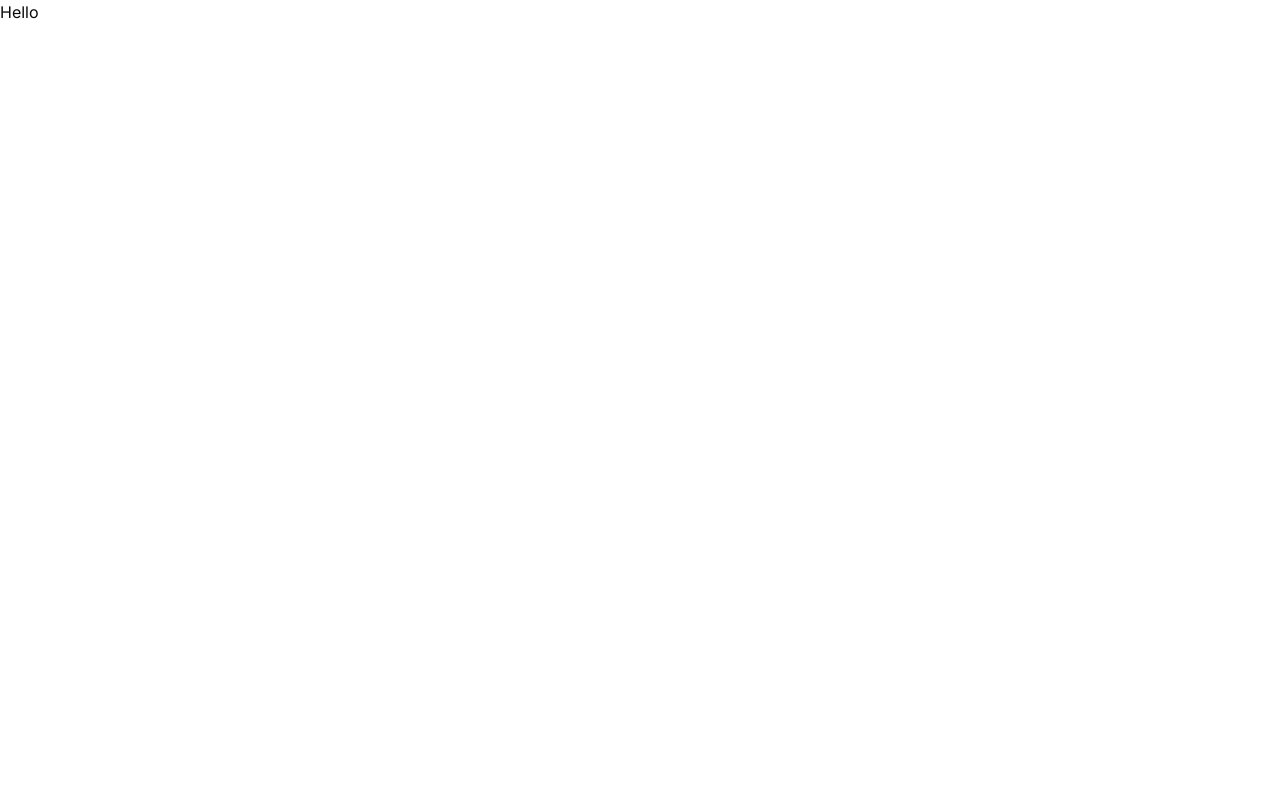
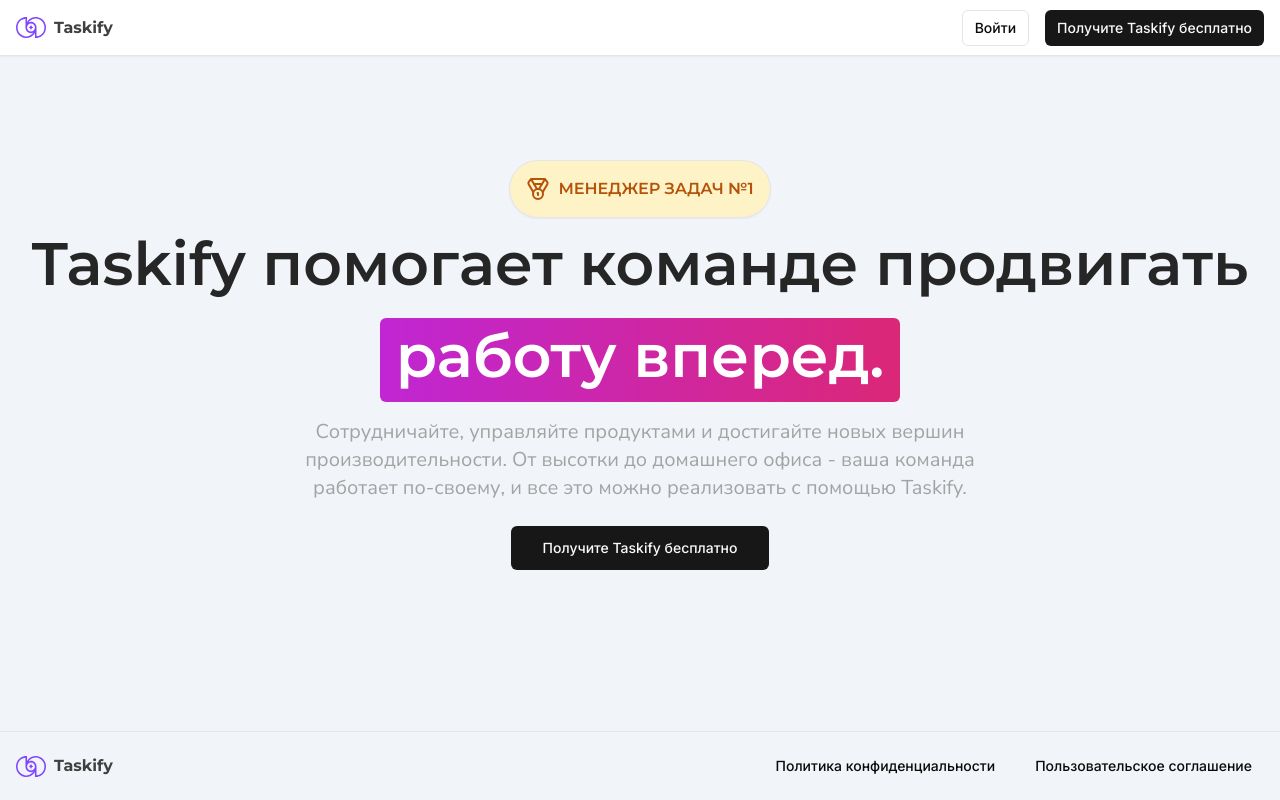
Before and after one commit to Alexeytyurin143/canban-board, a Next.js app: page / in a window 1280 px wide. Built offline with nearby package versions, Linux system fonts and the light colour scheme.

Commit message:
Landing page

```diff
--- /dev/null
+++ b/app/(marketing)/_components/footer.tsx
@@ -0,0 +1,20 @@
+import Logo from '@/components/logo'
+import { Button } from '@/components/ui/button'
+
+export const Footer = () => {
+	return (
+		<div className='fixed bottom-0 w-full p-4 border-t bg-slate-100'>
+			<div className='md:max-w-screen-2xl mx-auto flex items-center w-full justify-between'>
+				<Logo />
+				<div className='md:space-x-4 md:block md:w-auto flex items-center justify-center flex-wrap w-full md:flex-nowrap md:justify-between'>
+					<Button size='sm' variant='ghost'>
+						Политика конфиденциальности
+					</Button>
+					<Button size='sm' variant='ghost'>
+						Пользовательское соглашение
+					</Button>
+				</div>
+			</div>
+		</div>
+	)
+}
--- /dev/null
+++ b/app/(marketing)/_components/navbar.tsx
@@ -0,0 +1,21 @@
+import Logo from '@/components/logo'
+import { Button } from '@/components/ui/button'
+import Link from 'next/link'
+
+export const Navbar = () => {
+	return (
+		<div className='fixed top-0 w-full h-14 px-4 border-b shadow-sm bg-white flex items-center'>
+			<div className='md:max-w-screen-2xl mx-auto flex items-center w-full justify-between'>
+				<Logo />
+				<div className='space-x-4 md:block md:w-auto flex items-center justify-between w-full'>
+					<Button size='sm' variant='outline' asChild>
+						<Link href='/sign-in'>Войти</Link>
+					</Button>
+					<Button size='sm' asChild>
+						<Link href='/sign-up'>Получите Taskify бесплатно</Link>
+					</Button>
+				</div>
+			</div>
+		</div>
+	)
+}
--- /dev/null
+++ b/app/(marketing)/layout.tsx
@@ -0,0 +1,13 @@
+import { Footer } from './_components/footer'
+import { Navbar } from './_components/navbar'
+
+const MarketingLayout = ({ children }: { children: React.ReactNode }) => {
+	return (
+		<div className='h-full bg-slate-100'>
+			<Navbar />
+			<main className='pt-40 pb-20 bg-slate-100'>{children}</main>
+			<Footer />
+		</div>
+	)
+}
+export default MarketingLayout
--- /dev/null
+++ b/app/(marketing)/page.tsx
@@ -0,0 +1,55 @@
+import localFont from 'next/font/local'
+import Link from 'next/link'
+import { Medal } from 'lucide-react'
+import { Nunito_Sans, Montserrat } from 'next/font/google'
+import { Button } from '@/components/ui/button'
+import { cn } from '@/lib/utils'
+
+const headingFont = Montserrat({
+	subsets: ['cyrillic'],
+	weight: ['600'],
+})
+
+const textFont = Nunito_Sans({
+	subsets: ['cyrillic'],
+	weight: ['400'],
+})
+
+const MarketingPage = () => {
+	return (
+		<div className='flex items-center justify-center flex-col'>
+			<div
+				className={cn(
+					'flex items-center justify-center flex-col',
+					headingFont.className
+				)}
+			>
+				<div className='mb-4 flex items-center border shadow-sm p-4 bg-amber-100 text-amber-700 rounded-full uppercase'>
+					<Medal className='h-6 w-6 me-2' />
+					Менеджер задач №1
+				</div>
+				<h1 className='text-3xl md:text-6xl text-center text-neutral-800 mb-6'>
+					Taskify помогает команде продвигать
+				</h1>
+				<div className='text-3xl md:text-6xl bg-gradient-to-r from-fuchsia-600 to-pink-600 text-white px-4 p-2 rounded-md pb-4 w-fit'>
+					работу вперед.
+				</div>
+			</div>
+			<div
+				className={cn(
+					'text-sm md:text-xl text-neutral-400 mt-4 max-w-xs md:max-w-2xl text-center mx-auto',
+					textFont.className
+				)}
+			>
+				Сотрудничайте, управляйте продуктами и достигайте новых вершин
+				производительности. От высотки до домашнего офиса - ваша команда
+				работает по-своему, и все это можно реализовать с помощью
+				Taskify.
+			</div>
+			<Button className='mt-6' size='lg' asChild>
+				<Link href='/sign-up'>Получите Taskify бесплатно</Link>
+			</Button>
+		</div>
+	)
+}
+export default MarketingPage
--- a/app/globals.css
+++ b/app/globals.css
@@ -2,6 +2,11 @@
 @tailwind components;
 @tailwind utilities;
 
+html,
+body,
+:root {
+	height: 100%;
+}
 @layer base {
 	:root {
 		--background: 0 0% 100%;
--- a/app/page.tsx
+++ /dev/null
@@ -1,5 +0,0 @@
-import Image from 'next/image'
-
-export default function Home() {
-	return <div>Hello</div>
-}
--- /dev/null
+++ b/components/logo.tsx
@@ -0,0 +1,28 @@
+import { cn } from '@/lib/utils'
+import { Montserrat } from 'next/font/google'
+import Image from 'next/image'
+import Link from 'next/link'
+
+const headingFont = Montserrat({
+	subsets: ['cyrillic'],
+	weight: ['700'],
+})
+
+const Logo = () => {
+	return (
+		<Link href='/'>
+			<div className='hover:opacity-75 transition items-center gap-x-2 hidden md:flex'>
+				<Image src='/logo.svg' alt='Logo' height={30} width={30} />
+				<p
+					className={cn(
+						'text-large text-neutral-700',
+						headingFont.className
+					)}
+				>
+					Taskify
+				</p>
+			</div>
+		</Link>
+	)
+}
+export default Logo
--- /dev/null
+++ b/components/ui/button.tsx
@@ -0,0 +1,56 @@
+import * as React from "react"
+import { Slot } from "@radix-ui/react-slot"
+import { cva, type VariantProps } from "class-variance-authority"
+
+import { cn } from "@/lib/utils"
+
+const buttonVariants = cva(
+  "inline-flex items-center justify-center whitespace-nowrap rounded-md text-sm font-medium ring-offset-background transition-colors focus-visible:outline-none focus-visible:ring-2 focus-visible:ring-ring focus-visible:ring-offset-2 disabled:pointer-events-none disabled:opacity-50",
+  {
+    variants: {
+      variant: {
+        default: "bg-primary text-primary-foreground hover:bg-primary/90",
+        destructive:
+          "bg-destructive text-destructive-foreground hover:bg-destructive/90",
+        outline:
+          "border border-input bg-background hover:bg-accent hover:text-accent-foreground",
+        secondary:
+          "bg-secondary text-secondary-foreground hover:bg-secondary/80",
+        ghost: "hover:bg-accent hover:text-accent-foreground",
+        link: "text-primary underline-offset-4 hover:underline",
+      },
+      size: {
+        default: "h-10 px-4 py-2",
+        sm: "h-9 rounded-md px-3",
+        lg: "h-11 rounded-md px-8",
+        icon: "h-10 w-10",
+      },
+    },
+    defaultVariants: {
+      variant: "default",
+      size: "default",
+    },
+  }
+)
+
+export interface ButtonProps
+  extends React.ButtonHTMLAttributes<HTMLButtonElement>,
+    VariantProps<typeof buttonVariants> {
+  asChild?: boolean
+}
+
+const Button = React.forwardRef<HTMLButtonElement, ButtonProps>(
+  ({ className, variant, size, asChild = false, ...props }, ref) => {
+    const Comp = asChild ? Slot : "button"
+    return (
+      <Comp
+        className={cn(buttonVariants({ variant, size, className }))}
+        ref={ref}
+        {...props}
+      />
+    )
+  }
+)
+Button.displayName = "Button"
+
+export { Button, buttonVariants }
--- a/package.json
+++ b/package.json
@@ -9,6 +9,7 @@
 		"lint": "next lint"
 	},
 	"dependencies": {
+		"@radix-ui/react-slot": "^1.0.2",
 		"class-variance-authority": "^0.7.0",
 		"clsx": "^2.1.1",
 		"lucide-react": "^0.376.0",
```
Also changed, not shown: public/logo.svg (added), 1 other file (tests, documents, lock files or other folders).
